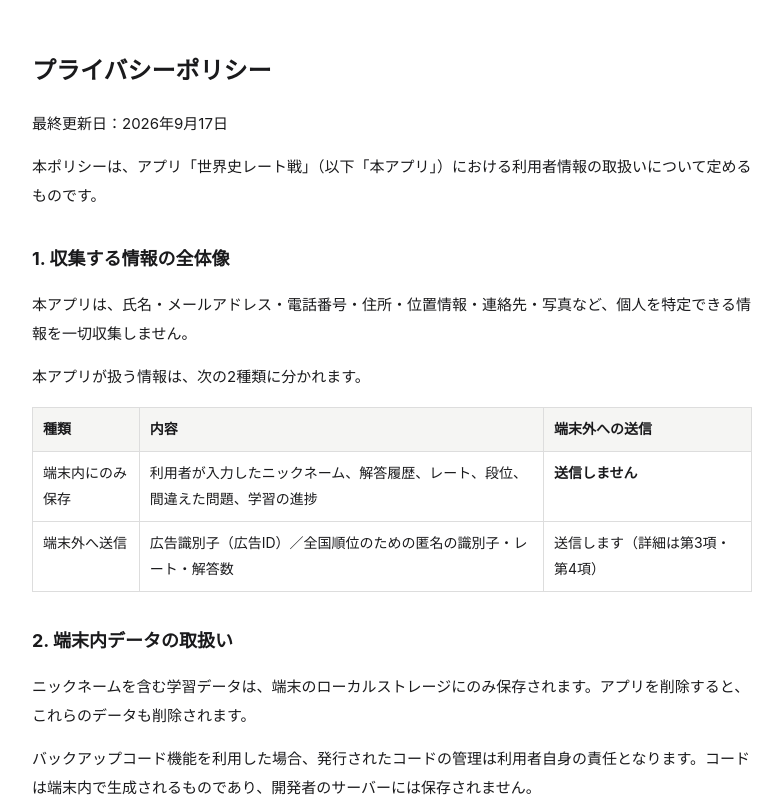
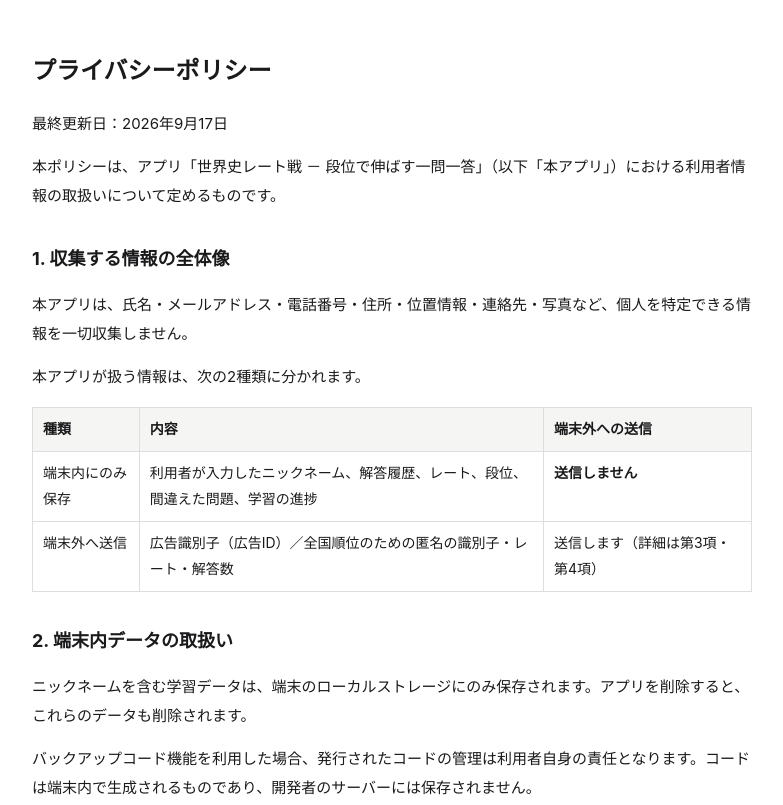
Before and after one commit to rotoron630/quiz-sekaishi-privacy, a plain HTML site: page index.html in a window 1280 px wide. Shown: the top 805 px of the page, without its empty margins (248-1031 px from the left). Drawn offline with Linux system fonts and the light colour scheme.

Commit message:
Update title in privacy policy page

```diff
--- a/index.html
+++ b/index.html
@@ -1,12 +1,12 @@
 <!doctype html>
 <html lang="ja"><head><meta charset="utf-8">
 <meta name="viewport" content="width=device-width,initial-scale=1">
-<title>プライバシーポリシー｜世界史レート戦</title>
+<title>プライバシーポリシー｜世界史レート戦 － 段位で伸ばす一問一答</title>
 <style>body{font-family:-apple-system,"Hiragino Sans","Noto Sans JP",sans-serif;max-width:720px;margin:0 auto;padding:32px 20px;line-height:1.9;color:#1a1a1c}h1{font-size:24px}h2{font-size:18px;margin-top:32px}h3{font-size:16px;margin-top:22px}p,li{font-size:15px}table{border-collapse:collapse;width:100%;margin:14px 0;font-size:14px}th,td{border:1px solid #ddd;padding:8px 10px;text-align:left;vertical-align:top}th{background:#f5f5f3;font-weight:600;white-space:nowrap}</style>
 </head><body>
 <h1>プライバシーポリシー</h1>
 <p>最終更新日：2026年9月17日</p>
-<p>本ポリシーは、アプリ「世界史レート戦」（以下「本アプリ」）における利用者情報の取扱いについて定めるものです。</p>
+<p>本ポリシーは、アプリ「世界史レート戦 － 段位で伸ばす一問一答」（以下「本アプリ」）における利用者情報の取扱いについて定めるものです。</p>
 
 <h2>1. 収集する情報の全体像</h2>
 <p>本アプリは、氏名・メールアドレス・電話番号・住所・位置情報・連絡先・写真など、個人を特定できる情報を一切収集しません。</p>
```
